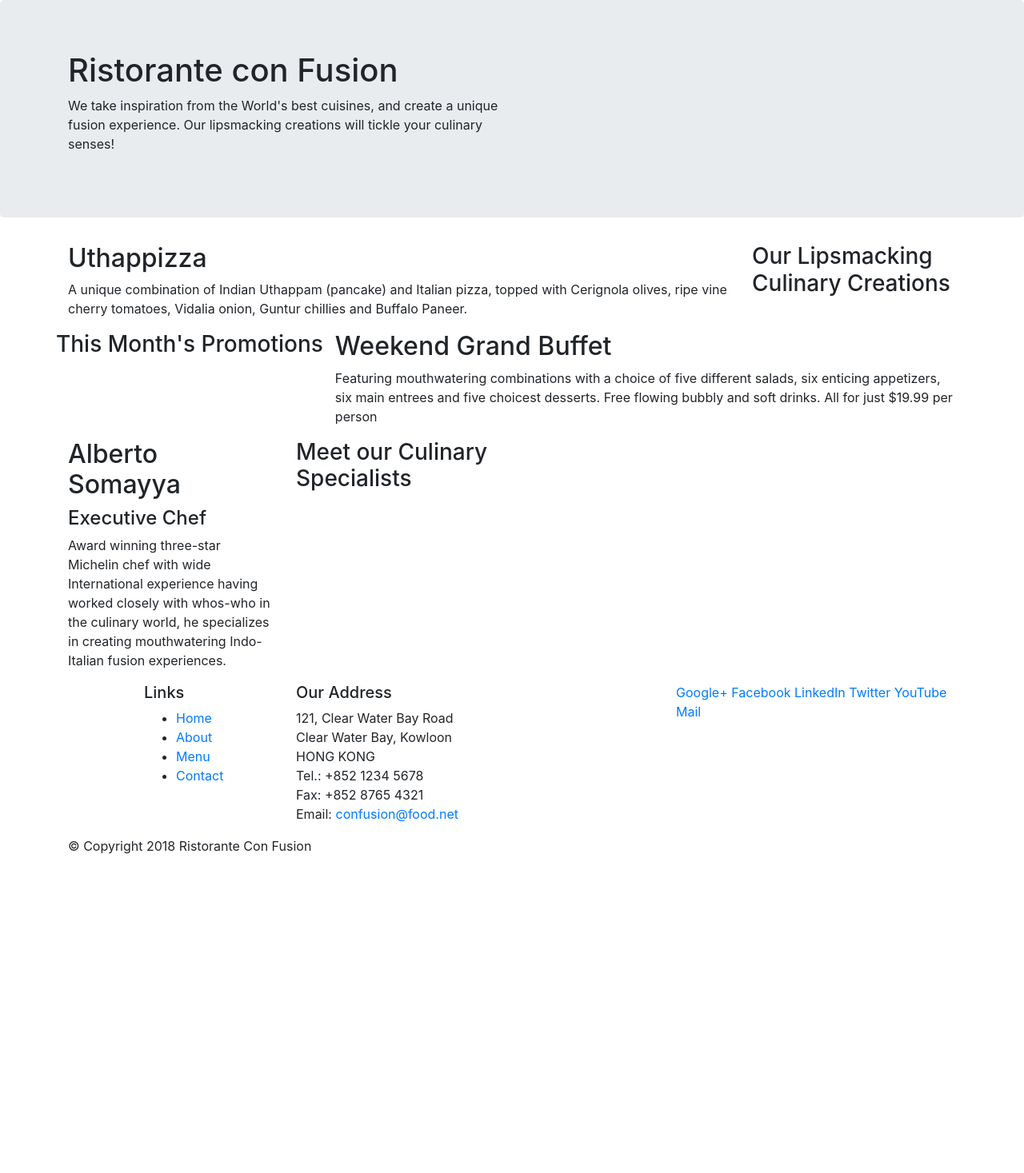
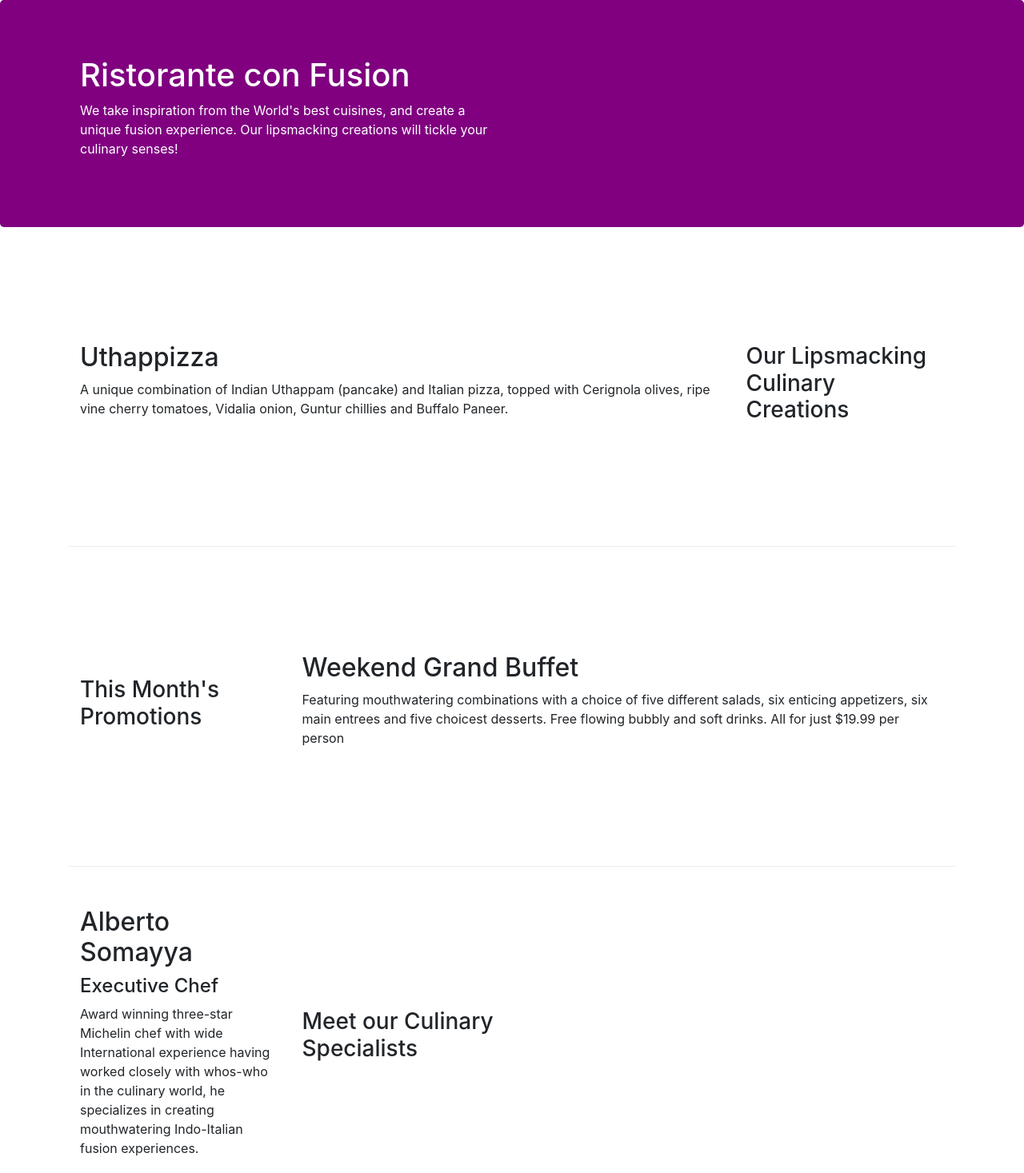
Before and after one commit to owaissultan3000/boot-strap, a website: page index.html in a window 1280 px wide. Shown: the top 1467 px of the page at 80% size. Before the commit the page ends 1086 px from the top, so only its background shows below. Drawn offline with nearby package versions, Linux system fonts and the light colour scheme.

Commit message:
grid part2

```diff
--- /dev/null
+++ b/css/styles.css
@@ -0,0 +1,27 @@
+.row-header {
+  margin: 0px auto;
+  padding: 0px auto;
+}
+
+.row-content {
+  margin: 0px auto;
+  padding: 50px 0px 50px 0px;
+  border-bottom: 1px ridge;
+  min-height: 400px;
+}
+.footer {
+  background-color: pink;
+  margin: 0px auto;
+  padding: 20px 0px 20px 0px;
+}
+.jumbotron {
+  padding: 70px 30px 70px 30px;
+  margin: 0px auto;
+  background: purple;
+  color: white;
+}
+.address {
+  font-size: 80%;
+  margin: 0px;
+  color: black;
+}
--- a/index.html
+++ b/index.html
@@ -14,13 +14,13 @@
       rel="stylesheet"
       href="node_modules/bootstrap/dist/css/bootstrap.min.css"
     />
-    <title>Ristorante Con Fusion</title>
+    <link rel="stylesheet" href="css/styles.css"
   </head>
 
   <body>
     <header class="jumbotron">
       <div class="container">
-        <div class="row">
+        <div class="row row-header">
           <div class="col-12 col-sm-6">
             <h1>Ristorante con Fusion</h1>
             <p>
@@ -35,7 +35,7 @@
     </header>
 
     <div class="container">
-      <div class="row">
+      <div class="row row-content align-items-center">
         <div class="col-12 col-sm-4 order-sm-last col-md-3">
           <h3>Our Lipsmacking Culinary Creations</h3>
         </div>
@@ -49,8 +49,8 @@
         </div>
       </div>
 
-      <div class="row">
-        <div>
+      <div class="row row-content align-items-center">
+        <div class="col-12 col-sm-4 col-md-3">
           <h3>This Month's Promotions</h3>
         </div>
         <div class="col col-sm col-md">
@@ -64,7 +64,7 @@
         </div>
       </div>
 
-      <div class="row">
+      <div class="row row-content align-items-center">
         <div class="col-12 col-sm-4 order-sm-last col-md-3">
           <h3>Meet our Culinary Specialists</h3>
         </div>
@@ -81,12 +81,12 @@
       </div>
     </div>
 
-    <footer>
+    <footer class="footer">
       <div class="container">
         <div class="row">
           <div class="col-4 offset-1 col-sm-2">
             <h5>Links</h5>
-            <ul>
+            <ul class="list-unstyled">
               <li><a href="#">Home</a></li>
               <li><a href="#">About</a></li>
               <li><a href="#">Menu</a></li>
@@ -104,8 +104,8 @@
               Email: <a href="mailto:confusion@food.net">confusion@food.net</a>
             </address>
           </div>
-          <div class="col-12 col-sm-4">
-            <div>
+          <div class="col-12 col-sm-4 align-self-center">
+            <div class="text-center">
               <a href="http://google.com/+">Google+</a>
               <a href="http://www.facebook.com/profile.php?id=">Facebook</a>
               <a href="http://www.linkedin.com/in/">LinkedIn</a>
@@ -115,7 +115,7 @@
             </div>
           </div>
         </div>
-        <div class="row">
+        <div class="row justify-content-center">
           <div class="col-auto">
             <p>© Copyright 2018 Ristorante Con Fusion</p>
           </div>
```
